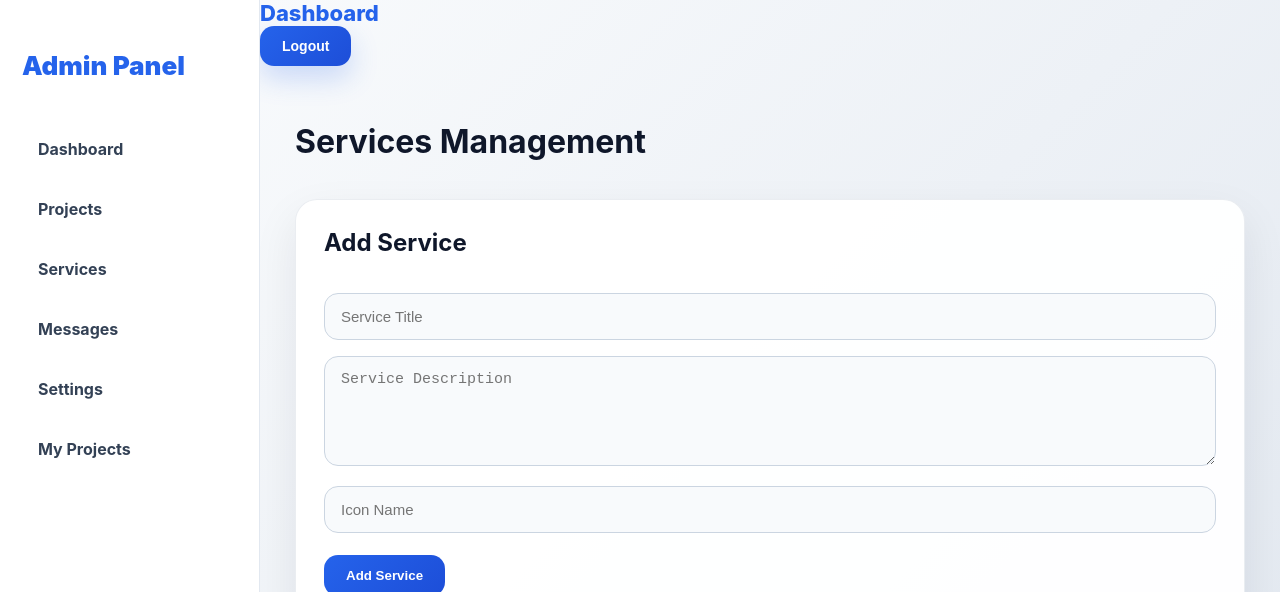
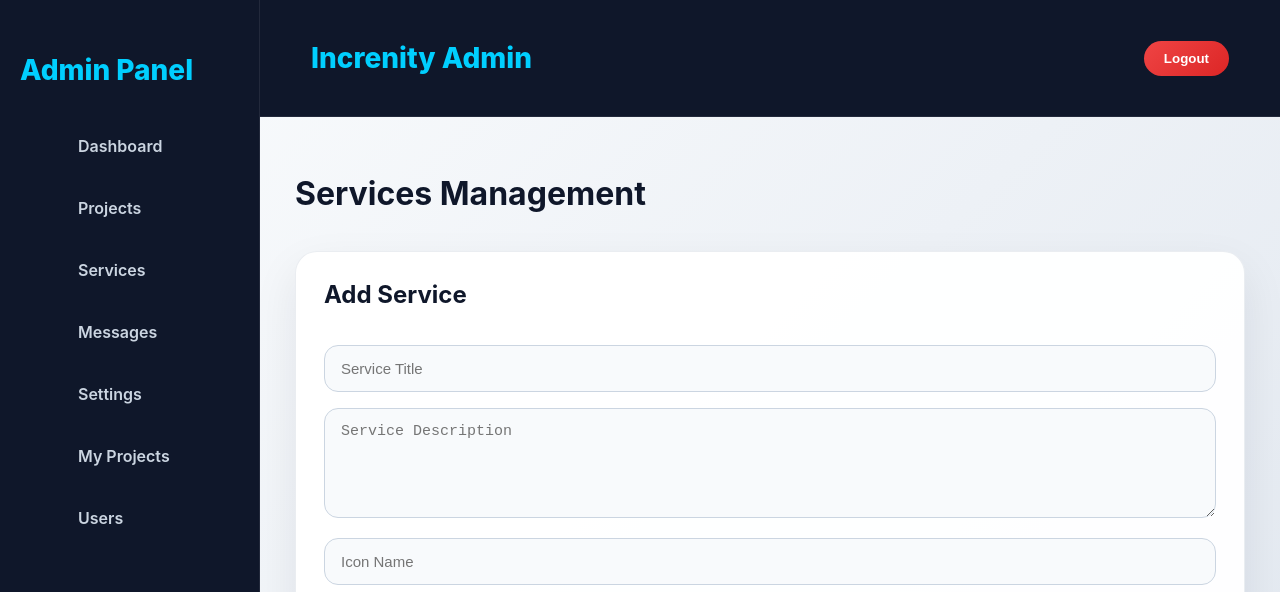
Before and after one commit to mubarak23523/increnity, a React (Vite) app in the folder frontend/: page /services in a window 1280 px wide. Shown: the top 592 px of the page. Built offline with nearby package versions, Linux system fonts and the light colour scheme; no server answers; sample sign-in values are in the browser's storage.

Commit message:
improved admin dashboard ui and users page

```diff
--- a/frontend/src/App.jsx
+++ b/frontend/src/App.jsx
@@ -5,7 +5,7 @@ import About from "./pages/About";
 import PublicProjects from "./pages/PublicProjects";
 import PublicServices from "./pages/PublicServices";
 import Contact from "./pages/Contact";
-
+import Users from "./pages/Users";
 import Login from "./pages/Login";
 import Register from "./pages/Register";
 
@@ -78,9 +78,16 @@ function App() {
             </ProtectedRoute>
           }
         />
-      </Routes>
-         <Routes>
 
+
+<Route
+  path="/users"
+  element={
+    <ProtectedRoute>
+      <Users />
+    </ProtectedRoute>
+  }
+/>
 
   <Route
     path="/my-projects"
@@ -90,8 +97,8 @@ function App() {
       </ProtectedRoute>
     }
   />
+ </Routes>
 
-</Routes>
     </BrowserRouter>
   );
 }
--- a/frontend/src/components/Navbar.jsx
+++ b/frontend/src/components/Navbar.jsx
@@ -1,6 +1,7 @@
 import { useNavigate } from "react-router-dom";
 
 function Navbar() {
+
   const navigate = useNavigate();
 
   const handleLogout = () => {
@@ -9,12 +10,25 @@ function Navbar() {
   };
 
   return (
-    <div className="navbar">
-      <h3>Dashboard</h3>
+    <div className="dashboard-navbar">
 
-      <button onClick={handleLogout}>
-        Logout
-      </button>
+      <div className="dashboard-left">
+        <h2>Increnity Admin</h2>
+      </div>
+
+      <div className="dashboard-right">
+
+
+
+        <button
+          className="logout-btn"
+          onClick={handleLogout}
+        >
+          Logout
+        </button>
+
+      </div>
+
     </div>
   );
 }
--- a/frontend/src/components/PublicNavbar.jsx
+++ b/frontend/src/components/PublicNavbar.jsx
@@ -18,6 +18,7 @@ function PublicNavbar() {
         <Link to="/services-public">Community</Link>
         <Link to="/about">Creators</Link>
         <Link to="/contact">Support</Link>
+
         <Link to="/register" className="admin-link">Join Now</Link>
         <Link to="/login" className="admin-link">Admin Login</Link>
       </div>
--- a/frontend/src/components/Sidebar.jsx
+++ b/frontend/src/components/Sidebar.jsx
@@ -28,6 +28,9 @@ function Sidebar() {
         <li>
           <Link to="/my-projects">My Projects</Link>
         </li>
+        <li>
+          <Link to="/users">Users</Link>
+        </li>
       </ul>
     </div>
   );
--- a/frontend/src/pages/Dashboard.css
+++ b/frontend/src/pages/Dashboard.css
@@ -14,96 +14,12 @@ body {
   min-height: 100vh;
 }
 
-/* SIDEBAR */
-.sidebar {
-  width: 260px;
-  min-height: 100vh;
-  background: #ffffff;
-  color: #0f172a;
-  padding: 28px 22px;
-  position: sticky;
-  top: 0;
-  border-right: 1px solid #e2e8f0;
-}
-
-.sidebar h2 {
-  font-size: 26px;
-  margin-bottom: 45px;
-  color: #2563eb;
-  font-weight: 900;
-}
-
-.sidebar ul {
-  list-style: none;
-  padding: 0;
-  margin: 0;
-}
-
-.sidebar li {
-  margin-bottom: 14px;
-}
-
-.sidebar a {
-  display: block;
-  color: #334155;
-  text-decoration: none;
-  padding: 13px 16px;
-  border-radius: 14px;
-  transition: 0.3s ease;
-  font-weight: 700;
-}
-
-.sidebar a:hover {
-  background: #eff6ff;
-  color: #2563eb;
-  transform: translateX(5px);
-}
 
 /* MAIN */
 .main-content {
   flex: 1;
   background: linear-gradient(135deg, #f8fafc, #e2e8f0);
   min-height: 100vh;
-}
-
-/* NAVBAR */
-.navbar button {
-  background: linear-gradient(135deg, #2563eb, #1d4ed8);
-  color: white;
-  border: none;
-  padding: 11px 20px;
-  border-radius: 14px;
-  cursor: pointer;
-  font-weight: 700;
-  font-size: 14px;
-  transition: 0.3s ease;
-  box-shadow: 0 10px 25px rgba(37, 99, 235, 0.18);
-}
-
-
-.navbar h3 {
-  font-size: 22px;
-  margin: 0;
-  color: #2563eb;
-  font-weight: 800;
-}
-
-.navbar button {
-  background: linear-gradient(135deg, #2563eb, #1d4ed8) !important;
-  color: white !important;
-  border: none !important;
-  padding: 12px 22px !important;
-  border-radius: 14px !important;
-  cursor: pointer;
-  font-weight: 700;
-  font-size: 14px;
-  transition: 0.3s ease;
-  box-shadow: 0 12px 28px rgba(37, 99, 235, 0.22);
-}
-
-.navbar button:hover {
-  transform: translateY(-2px);
-  background: linear-gradient(135deg, #1d4ed8, #1e40af) !important;
 }
 
 
@@ -422,3 +338,206 @@ body {
   line-height: 1.7;
   margin-top: 12px;
 }
+.dashboard-navbar {
+  width: 100%;
+  padding: 18px 5%;
+
+  display: flex;
+  justify-content: space-between;
+  align-items: center;
+
+  background: #0f172a;
+
+  position: sticky;
+  top: 0;
+  z-index: 999;
+
+  border-bottom: 1px solid rgba(255,255,255,0.08);
+}
+
+.dashboard-left h2 {
+  color: #00cfff;
+  font-size: 28px;
+  font-weight: 800;
+}
+
+.dashboard-right {
+  display: flex;
+  align-items: center;
+  gap: 18px;
+}
+
+.admin-text {
+  color: #cbd5e1;
+  font-weight: 600;
+}
+
+.logout-btn {
+  border: none;
+
+  padding: 10px 20px;
+
+  border-radius: 30px;
+
+  background: linear-gradient(
+    135deg,
+    #ef4444,
+    #dc2626
+  );
+
+  color: white;
+  font-weight: 700;
+
+  cursor: pointer;
+
+  transition: 0.3s;
+}
+
+.logout-btn:hover {
+  transform: translateY(-2px);
+}
+
+@media (max-width: 768px) {
+
+  .dashboard-navbar {
+    padding: 16px;
+  }
+
+  .dashboard-left h2 {
+    font-size: 22px;
+  }
+
+  .admin-text {
+    display: none;
+  }
+
+  .logout-btn {
+    padding: 9px 16px;
+    font-size: 14px;
+  }
+}
+.sidebar {
+  width: 260px;
+  min-height: 100vh;
+
+  background: #0f172a;
+
+  padding: 30px 20px;
+
+  position: sticky;
+  top: 0;
+
+  border-right: 1px solid rgba(255,255,255,0.08);
+}
+
+.sidebar h2 {
+  color: #00cfff;
+
+  font-size: 28px;
+  font-weight: 800;
+
+  margin-bottom: 35px;
+}
+
+.sidebar ul {
+  list-style: none;
+
+  display: flex;
+  flex-direction: column;
+
+  gap: 14px;
+}
+
+.sidebar li {
+  width: 100%;
+}
+
+.sidebar a {
+  width: 100%;
+
+  display: block;
+
+  padding: 14px 18px;
+
+  border-radius: 14px;
+
+  text-decoration: none;
+
+  color: #cbd5e1;
+
+  font-weight: 600;
+
+  transition: 0.3s;
+}
+
+.sidebar a:hover {
+  background: linear-gradient(
+    135deg,
+    #00e5ff,
+    #7c3aed
+  );
+
+  color: white;
+
+  transform: translateX(5px);
+}
+
+/* ACTIVE EFFECT */
+.sidebar a.active {
+  background: linear-gradient(
+    135deg,
+    #00e5ff,
+    #7c3aed
+  );
+
+  color: white;
+}
+
+/* MOBILE */
+
+@media (max-width: 768px) {
+
+  .sidebar {
+    width: 100%;
+
+    min-height: auto;
+
+    padding: 18px;
+
+    position: relative;
+
+    border-right: none;
+    border-bottom: 1px solid rgba(255,255,255,0.08);
+  }
+
+  .sidebar h2 {
+    margin-bottom: 20px;
+    font-size: 24px;
+  }
+
+  .sidebar ul {
+    flex-direction: row;
+
+    overflow-x: auto;
+
+    white-space: nowrap;
+
+    padding-bottom: 6px;
+  }
+
+  .sidebar ul::-webkit-scrollbar {
+    display: none;
+  }
+
+  .sidebar li {
+    width: auto;
+  }
+
+  .sidebar a {
+    width: auto;
+
+    padding: 12px 18px;
+
+    font-size: 14px;
+  }
+}
--- a/frontend/src/pages/Public.css
+++ b/frontend/src/pages/Public.css
@@ -1171,3 +1171,78 @@ body {
 
   color: white !important;
 }
+.users-page {
+  min-height: 100vh;
+  padding: 30px;
+  background: #f8fafc;
+}
+
+.users-header {
+  margin-bottom: 25px;
+}
+
+.users-header h1 {
+  font-size: 32px;
+  color: #0f172a;
+}
+
+.users-header p {
+  margin-top: 8px;
+  color: #64748b;
+}
+
+.users-card {
+  background: white;
+  border-radius: 18px;
+  padding: 20px;
+  box-shadow: 0 12px 35px rgba(15, 23, 42, 0.08);
+}
+
+.table-wrapper {
+  width: 100%;
+  overflow-x: auto;
+}
+
+.users-table {
+  width: 100%;
+  border-collapse: collapse;
+  min-width: 700px;
+}
+
+.users-table th {
+  background: #0f172a;
+  color: white;
+  padding: 15px;
+  text-align: left;
+}
+
+.users-table td {
+  padding: 15px;
+  border-bottom: 1px solid #e5e7eb;
+  color: #334155;
+}
+
+.users-table tr:hover {
+  background: #f1f5f9;
+}
+
+@media (max-width: 768px) {
+  .users-page {
+    padding: 18px;
+  }
+
+  .users-header h1 {
+    font-size: 25px;
+  }
+
+  .users-card {
+    padding: 14px;
+    border-radius: 14px;
+  }
+
+  .users-table th,
+  .users-table td {
+    padding: 12px;
+    font-size: 14px;
+  }
+}
--- /dev/null
+++ b/frontend/src/pages/Users.jsx
@@ -0,0 +1,59 @@
+import { useEffect, useState } from "react";
+
+function Users() {
+  const [users, setUsers] = useState([]);
+
+  useEffect(() => {
+    fetch("https://increnity.onrender.com/api/users", {
+      headers: {
+        Authorization: `Bearer ${localStorage.getItem("token")}`,
+      },
+    })
+      .then((res) => res.json())
+      .then((data) => setUsers(data))
+      .catch((err) => console.log(err));
+  }, []);
+
+  return (
+    <div className="users-page">
+      <div className="users-header">
+        <h1>Registered Users</h1>
+        <p>View all users who created accounts on Increnity.</p>
+      </div>
+
+      <div className="users-card">
+        <div className="table-wrapper">
+          <table className="users-table">
+            <thead>
+              <tr>
+                <th>No</th>
+                <th>Name</th>
+                <th>Email</th>
+                <th>Role</th>
+              </tr>
+            </thead>
+
+            <tbody>
+              {users.length > 0 ? (
+                users.map((user, index) => (
+                  <tr key={user._id}>
+                    <td>{index + 1}</td>
+                    <td>{user.name || "No Name"}</td>
+                    <td>{user.email}</td>
+                    <td>{user.role || "user"}</td>
+                  </tr>
+                ))
+              ) : (
+                <tr>
+                  <td colSpan="4">No users found</td>
+                </tr>
+              )}
+            </tbody>
+          </table>
+        </div>
+      </div>
+    </div>
+  );
+}
+
+export default Users;
```
Also changed, not shown: 1 other file (tests, documents, lock files or other folders).
